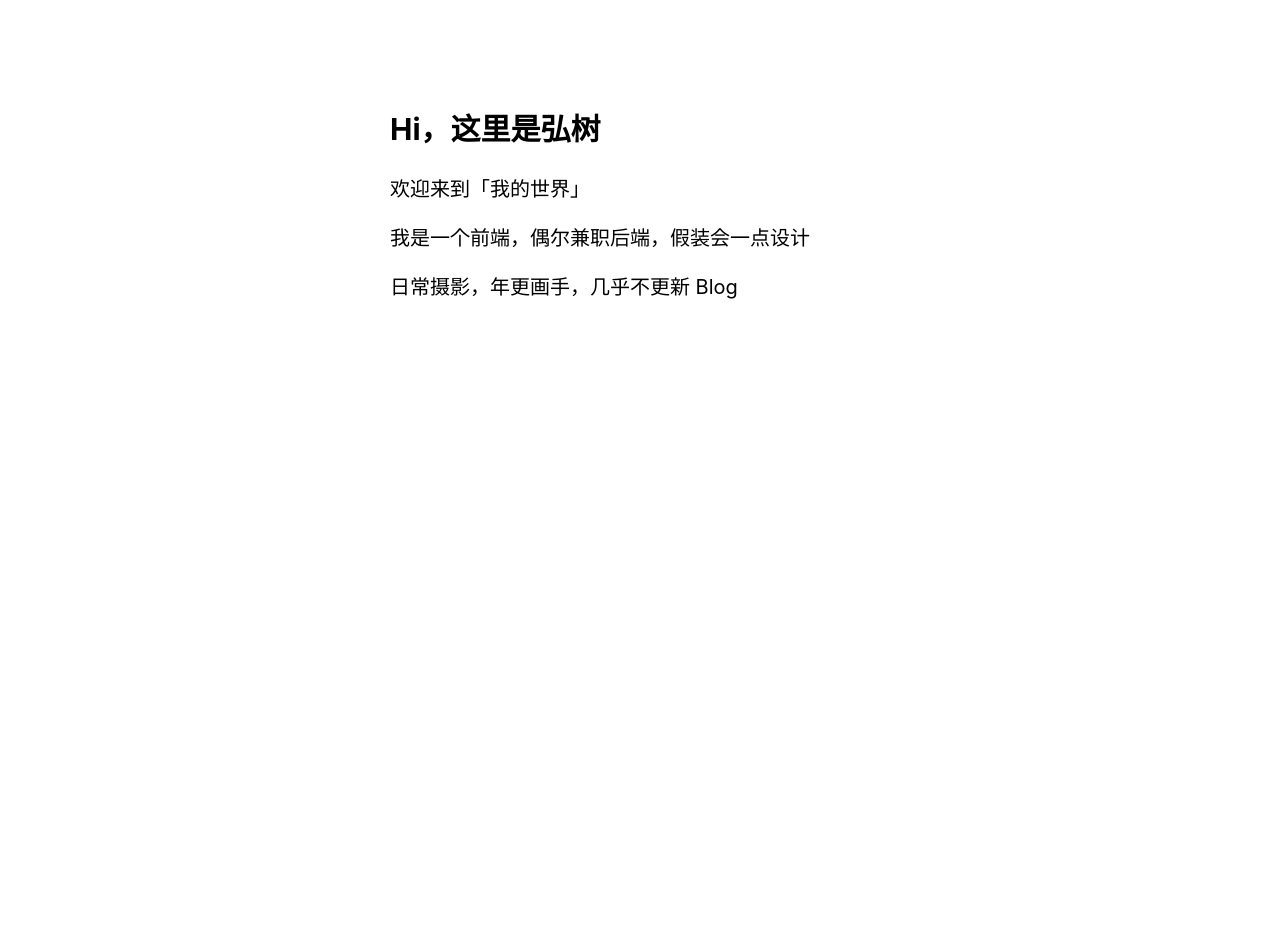
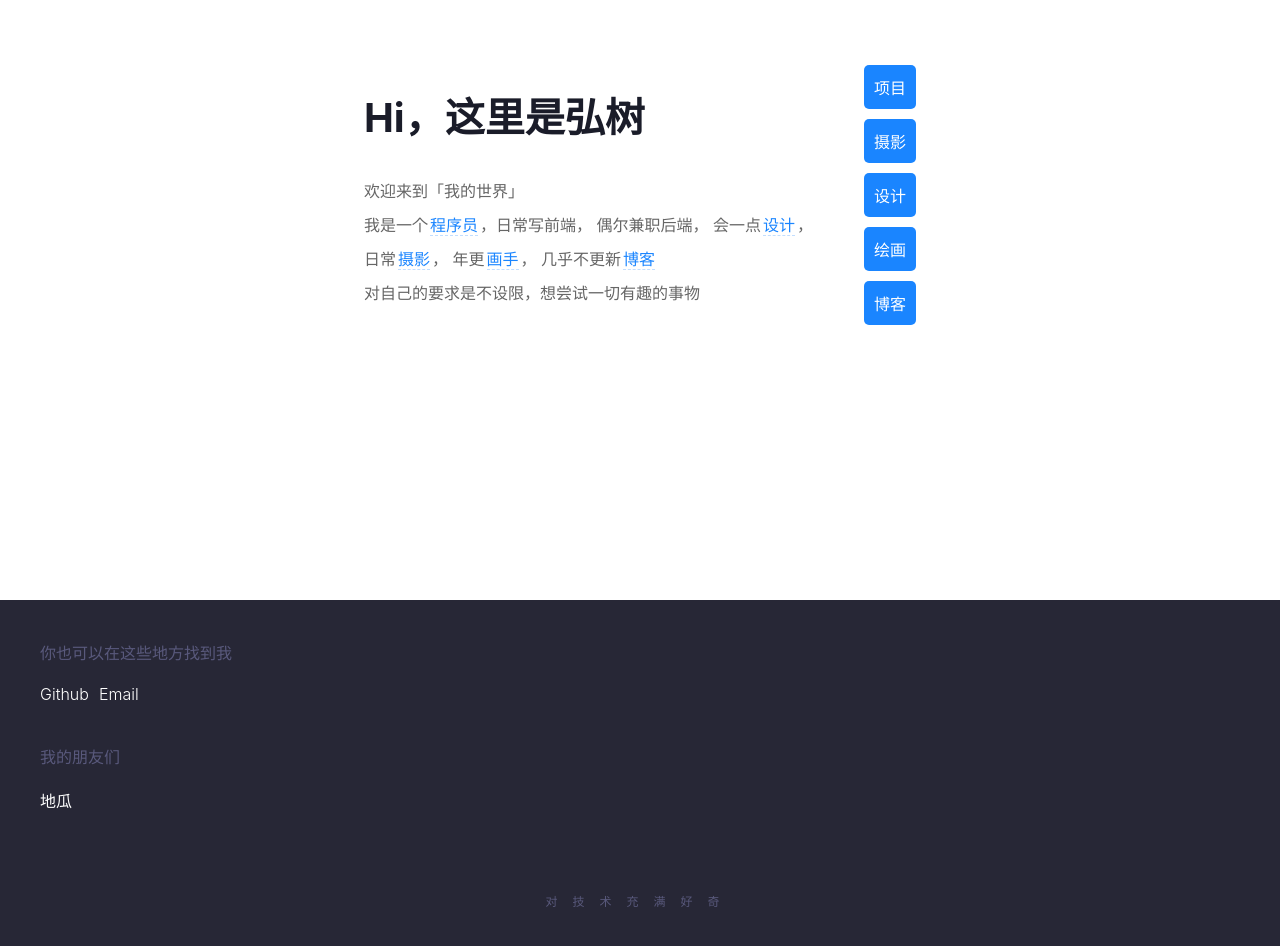
Before and after one commit to gongpeione/Gee, a Next.js app: page / in a window 1280 px wide. Shown: the part 200-1146 px from the top of the page. Before the commit the page ends 800 px from the top, so only its background shows below. Built offline with nearby package versions, Linux system fonts and the light colour scheme.

Commit message:
feat: links

```diff
--- a/pages/index.tsx
+++ b/pages/index.tsx
@@ -1,7 +1,8 @@
 // import type { NextPage } from 'next'
 // import Head from 'next/head'
 import Image from 'next/image'
-import { useState } from 'react';
+import Link from 'next/link';
+import { useMemo, useState } from 'react';
 import Messy from '../components/Messy';
 import styles from '../styles/index.module.css'
 // import { getSortedPostsData } from '../lib/posts';
@@ -10,6 +11,61 @@ export type ThenArg<T> = T extends PromiseLike<infer U> ? U : T;
 
 const Home = () => {
   const [messyFinished, setMessyFinished] = useState(false);
+
+  const portalList = useMemo(() => {
+    return [
+      {
+        title: '项目',
+        link: '/projects',
+        class: styles.projects
+      },
+      {
+        title: '摄影',
+        link: '/photo',
+        class: styles.photo
+      },
+      {
+        title: '设计',
+        link: '/design',
+        class: styles.design
+      },
+      {
+        title: '绘画',
+        link: '/draw',
+        class: styles.draw
+      },
+      {
+        title: '博客',
+        link: '/photo',
+        class: styles.blog
+      }
+    ]
+  }, []);
+
+  const contactMeList = useMemo(() => {
+    return [
+      {
+        title: 'Github',
+        link: 'https://github.com/gongpeione',
+        class: styles.github
+      },
+      {
+        title: 'Email',
+        link: 'email:ggongpei@gmail.com',
+        class: styles.email
+      },
+    ]
+  }, []);
+
+  const linkList = useMemo(() => {
+    return [
+      {
+        title: '地瓜',
+        link: 'https://digua.me/',
+        class: styles.digua
+      }
+    ]
+  }, []);
 
   return (
     <div className={styles.container}>
@@ -20,14 +76,55 @@ const Home = () => {
           </h1>
           <div className={[styles.subTitle, messyFinished ? styles.subTitleShow : ''].join(' ')}>
             <p>欢迎来到「我的世界」</p>
-            <p>我是一个前端，偶尔兼职后端，假装会一点设计</p>
-            <p>日常摄影，年更画手，几乎不更新 Blog</p>
+            <p>
+              我是一个<span className={styles.highlight} data-target="" onMouseEnter={() => 1}>程序员</span>，日常写前端，
+              偶尔兼职后端，
+              会一点<span className={styles.highlight} data-target={styles.design}>设计</span>，
+            </p>
+            <p>
+              日常<span className={styles.highlight}>摄影</span>，
+              年更<span className={styles.highlight}>画手</span>，
+              几乎不更新<span className={styles.highlight}>博客</span>
+            </p>
+            <p>对自己的要求是不设限，想尝试一切有趣的事物</p>
           </div>
         </section>
+        <div className={styles.portal}>
+          <ul className={styles.portalList}>
+            {portalList.map(portal => (
+              <li className={[styles.portalItem, portal.class].join(' ')} key={portal.link}>
+                <Link href={portal.link}>{portal.title}</Link>
+              </li>
+            ))}
+          </ul>
+        </div>
       </main>
 
-      {/* <footer className={styles.footer}>
-      </footer> */}
+      <footer className={styles.footer}>
+        <div className={styles.contact}>
+          <div className={styles.contactTitle}>你也可以在这些地方找到我</div>
+          <ul className={styles.contactList}>
+            {contactMeList.map(contact => (
+              <li className={contact.class} key={contact.link} onClick={() => window.open(contact.link, '_blank', '')}>
+                {contact.title}
+              </li>
+            ))}
+          </ul>
+        </div>
+
+        <div className={styles.links}>
+          <div className={styles.linkTitle}>我的朋友们</div>
+          <ul className={styles.linkList}>
+            {linkList.map(contact => (
+              <a className={contact.class} key={contact.link} href={contact.link} target="_blank" rel="noreferrer">
+                {contact.title}
+              </a>
+            ))}
+          </ul>
+        </div>
+
+        <div className={styles.copyright}>对技术充满好奇</div>
+      </footer>
     </div>
   )
 }
--- a/styles/index.module.css
+++ b/styles/index.module.css
@@ -1,4 +1,10 @@
 .container {
+  background-color: rgb(255, 255, 255);
+  height: 100%;
+  font-weight: 300;
+}
+
+.main {
   display: flex;
   align-items: center;
   justify-content: center;
@@ -8,6 +14,20 @@
 .title {
   font-size: 20px;
   width: 500px;
+}
+
+.title h1 {
+  font-size: 40px;
+  color: rgb(26, 28, 41);
+  margin-top: 0;
+}
+
+.title p {
+  font-size: 16px;
+  color: #666;
+  margin: 10px;
+  margin-left: 0;
+  margin-right: 0;
 }
 
 .titleMessy {
@@ -24,8 +44,78 @@
   opacity: 0;
 }
 
+.highlight {
+  color: rgb(26, 133, 255);
+  margin: 0 2px;
+  border-bottom: 1px dashed rgb(194, 222, 255);
+  cursor: pointer;
+}
 
 .subTitleShow {
   opacity: 1;
   transition: opacity .5s ease-in-out;
 }
+
+.portalList {
+  list-style: none;
+  padding: 0;
+  margin: 0;
+}
+
+.portalItem {
+  padding: 10px;
+  background-color: rgb(26, 133, 255);
+  color: #fff;
+  margin-bottom: 10px;
+  border-radius: 5px;
+}
+
+.footer {
+  background-color: rgb(39, 39, 54);
+  color: #fff;
+  padding: 40px;
+}
+
+.contactTitle {
+  margin-bottom: 20px;
+  color: rgb(89, 89, 124);
+}
+
+.contactList {
+  list-style: none;
+  padding: 0;
+  margin: 0;
+}
+
+.contactList li {
+  display: inline-block;
+  margin-right: 10px;
+}
+
+.links {
+  margin-top: 40px;
+}
+
+.linkTitle {
+  margin-bottom: 20px;
+  color: rgb(89, 89, 124);
+}
+
+.linkList {
+  list-style: none;
+  padding: 0;
+  margin: 0;
+}
+
+.linkList li {
+  display: inline-block;
+  margin-right: 10px;
+}
+
+.copyright {
+  text-align: center;
+  letter-spacing: 15px;
+  margin-top: 80px;
+  font-size: 12px;
+  color: rgb(89, 89, 124);
+}
```
